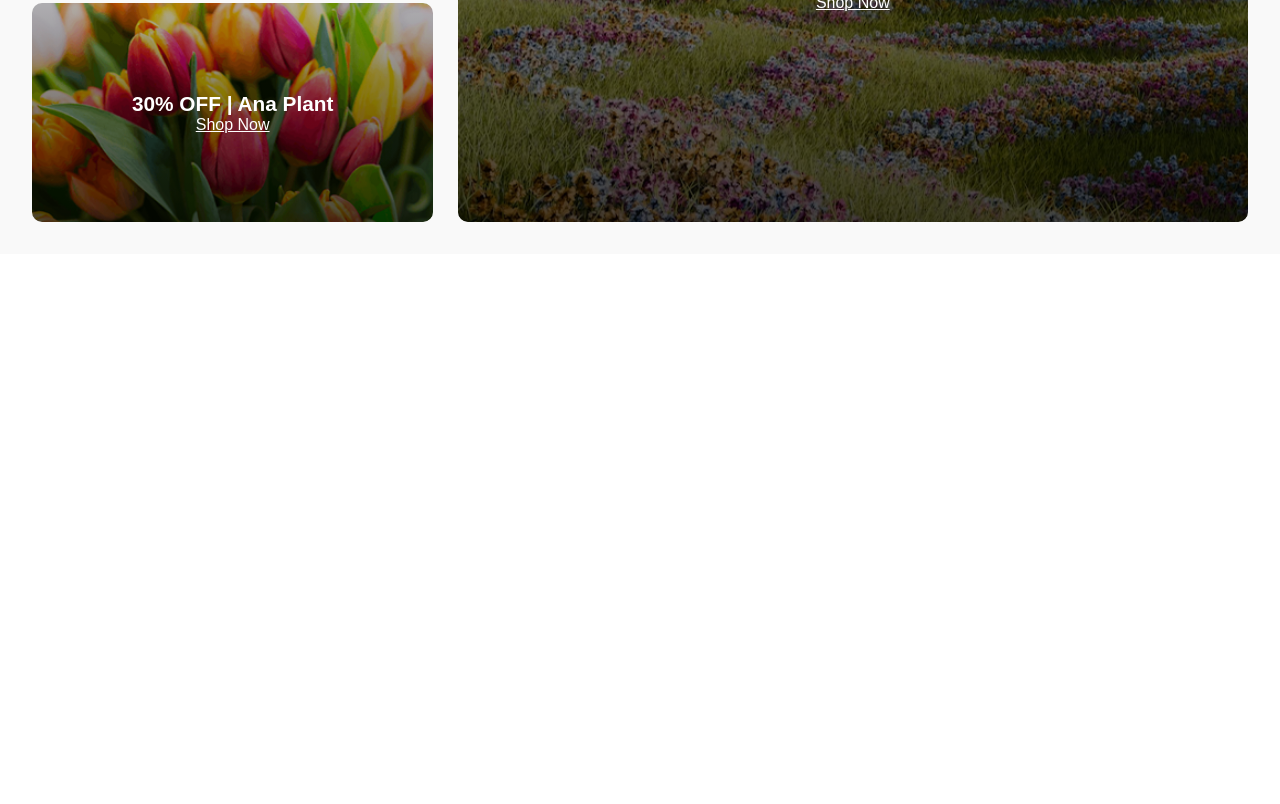
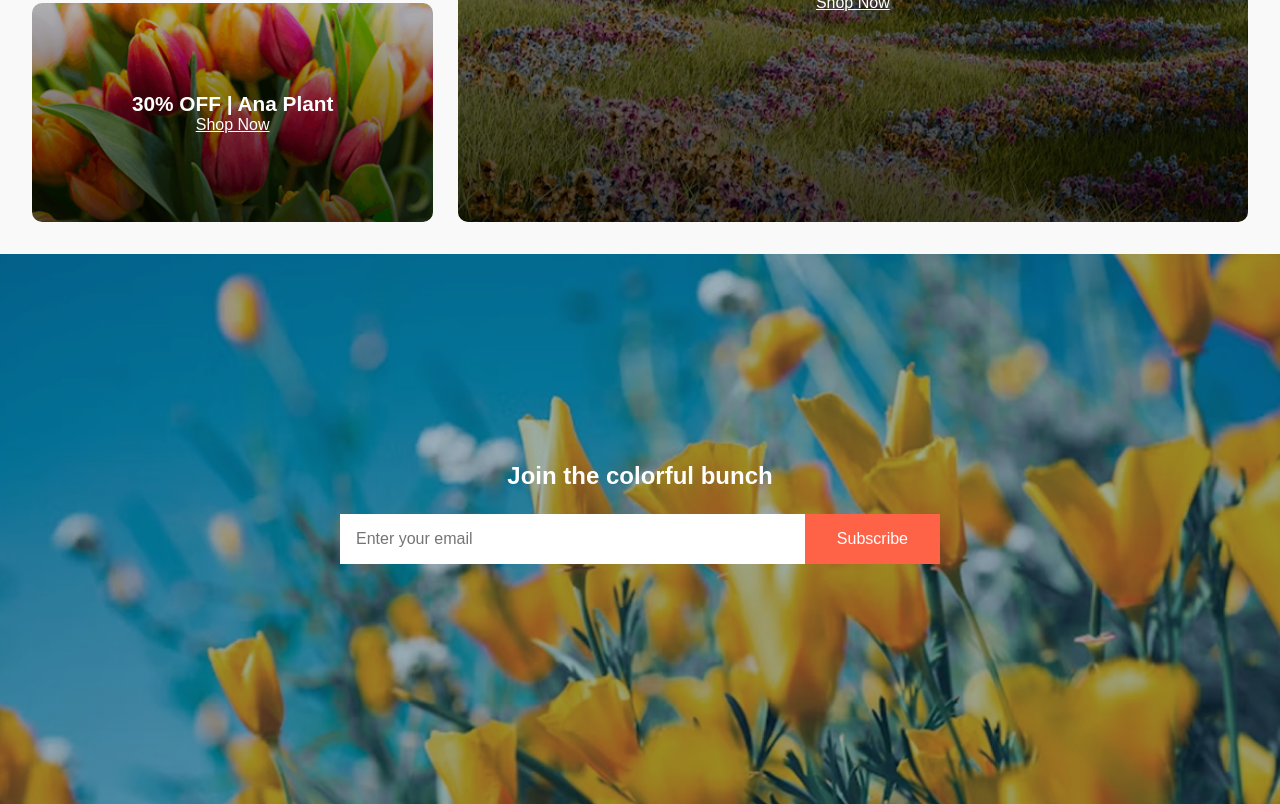
Before and after one commit to muhammadMilon/B12A02-Responsive-Flowers-Shop, a plain HTML site: page index.html in a window 1280 px wide. Shown: the part 2662-3466 px from the top of the page. Before the commit the page ends 2916 px from the top, so only its background shows below. Drawn offline with Linux system fonts and the light colour scheme.

Commit message:
Join Section added with styles

```diff
--- a/index.html
+++ b/index.html
@@ -163,6 +163,15 @@
             </div>
         </div>
     </section>
+
+    <!-- Join Section -->
+    <section class="join">
+        <h2>Join the colorful bunch</h2>
+        <form>
+            <input type="email" placeholder="Enter your email">
+            <button type="submit">Subscribe</button>
+        </form>
+    </section>
 </body>
 
 </html>
--- a/style.css
+++ b/style.css
@@ -444,3 +444,39 @@ body {
     height: 250px;
   }
 }
+
+/* Join Section */
+.join {
+  text-align: center;
+  padding: 13em 8em;
+  background: url('images/news-letter-bg.png') no-repeat center center / cover;
+  color: white;
+  width: 100%;
+  min-height: 550px;
+}
+
+.join form {
+  margin-top: 1.5em;
+  display: flex;
+  justify-content: center;
+  max-width: 600px;
+  width: 100%;
+  margin-left: auto;
+  margin-right: auto;
+}
+
+.join input {
+  flex: 1;
+  padding: 1em;
+  font-size: 1rem;
+  border: none;
+}
+
+.join button {
+  padding: 1em 2em;
+  font-size: 1rem;
+  background-color: var(--primary-color);
+  color: white;
+  border: none;
+  cursor: pointer;
+}
```
